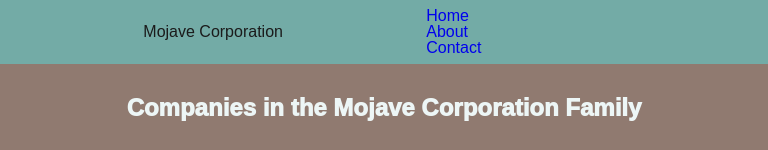
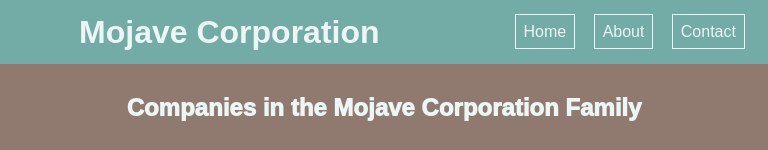
Before and after one commit to JordanOfTroy/MojaveCorp, a React (Create React App) app: page / in a window 768 px wide. Shown: the top 150 px of the page. Built offline with nearby package versions, Linux system fonts and the light colour scheme.

Commit message:
started styling for tablets

```diff
--- a/src/App.css
+++ b/src/App.css
@@ -225,8 +225,40 @@ opacity: 0;
 
 
 /* ----- Medium: Small Tablets ----- */
-@media(min-width: 415px) and (max-width: 767px) {
+@media(min-width: 760px) and (max-width: 1050px) {
 /* Nav */
+#nav > h1 {
+  color: var(--white);
+  font-weight: 700;
+  font-size: 2rem;
+}
+
+.burger_menu {
+  display: none;
+}
+
+.nav_menu {
+  width: 30%;
+  height: 3rem;
+  display: flex;
+  justify-content: space-between;
+  align-items: center;
+  position: relative;
+  left: 3.5rem;
+}
+
+.link {
+  border: 1px solid var(--white);
+  padding: .5rem;
+  color: var(--white);
+}
+
+.link:hover, .link:active {
+  background-color: var(--white);
+  color: var(--mainColor);
+}
+
+
 
 /* Home */
 
```
